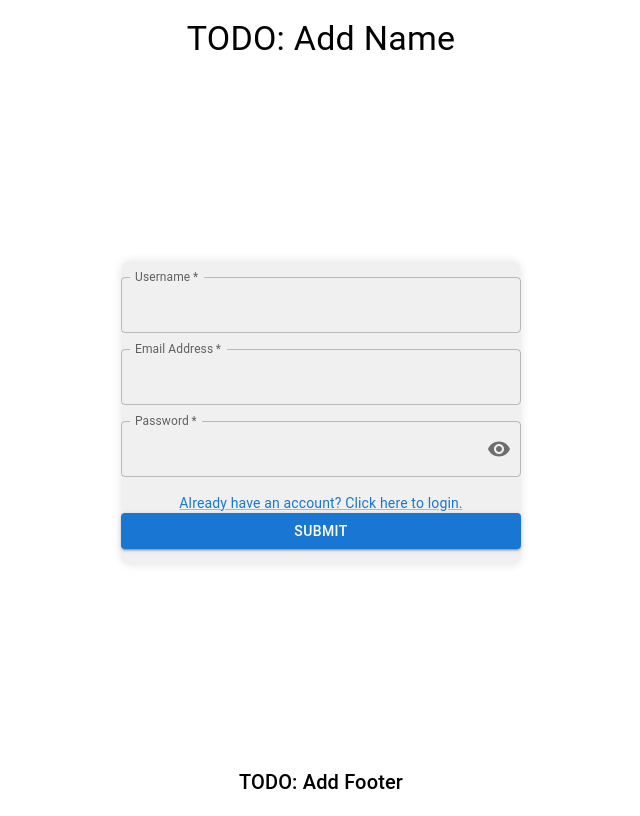
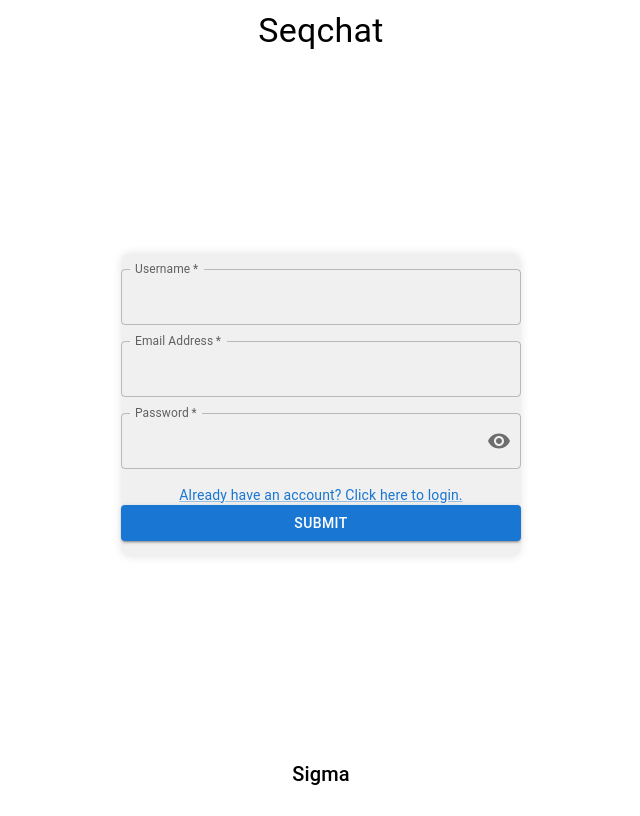
Before and after one commit to dvir2006/websecuredchat, a React (Create React App) app in the folder client/: page /register in a window 1280 px wide. Shown: the whole page, without its empty margins (319-959 px from the left). Built offline with nearby package versions, Linux system fonts and the light colour scheme.

Commit message:
gave basic design to login and register page

```diff
--- a/client/src/components/const/Footer.tsx
+++ b/client/src/components/const/Footer.tsx
@@ -16,7 +16,7 @@ const Footer: React.FC = () => {
           zIndex: 1000,
         }}
       >
-        <Typography variant="h6">TODO: Add Footer</Typography>
+        <Typography variant="h6">Sigma</Typography>
       </Box>
     </footer>
   );
--- a/client/src/components/const/Header.tsx
+++ b/client/src/components/const/Header.tsx
@@ -16,7 +16,7 @@ const Header: React.FC = () => {
           zIndex: 1000,
         }}
       >
-        <Typography variant="h4">TODO: Add Name</Typography>
+        <Typography variant="h4">Seqchat</Typography>
       </Box>
     </header>
   );
--- a/client/src/pages/LoginPage.tsx
+++ b/client/src/pages/LoginPage.tsx
@@ -8,14 +8,27 @@ import { styled } from "@mui/system";
 const LoginPageContainer = styled("div")({
   display: "flex",
   flexDirection: "column",
+  minHeight: "100vh",
+  position:"fixed",
+  top: 0,
+  left: 0,
+  right: 0,
+  bottom: 0,
+  justifyContent: "space-between",
+});
+
+const ContentContainer = styled("div")({
+  flex: 1,
+  display: "flex",
+  flexDirection: "column",
   justifyContent: "center",
   alignItems: "center",
-  minHeight: "100vh",
+  padding: "20px",
+  position: "relative",
 });
 
 const LoginContainer = styled("main")({
   width: 400,
-  padding: "20px",
   borderRadius: "10px",
   backgroundColor: "#f0f0f0",
   boxShadow: "0px 0px 10px rgba(0, 0, 0, 0.1)",
@@ -25,9 +38,11 @@ const LoginPage: React.FC<LoginProps> = () => {
   return (
     <LoginPageContainer>
       <Header />
-      <LoginContainer>
-        <Login />
-      </LoginContainer>
+      <ContentContainer>
+        <LoginContainer>
+          <Login />
+        </LoginContainer>
+      </ContentContainer>
       <Footer />
     </LoginPageContainer>
   );
--- a/client/src/pages/RegisterPage.tsx
+++ b/client/src/pages/RegisterPage.tsx
@@ -9,6 +9,12 @@ const RegisterPageContainer = styled("div")({
     display: "flex",
     flexDirection: "column",
     minHeight: "100vh",
+    position:"fixed",
+    top: 0,
+    left: 0,
+    right: 0,
+    bottom: 0,
+    justifyContent: "space-between",
 });
 
 const ContentContainer = styled("div")({
@@ -18,6 +24,7 @@ const ContentContainer = styled("div")({
     justifyContent: "center",
     alignItems: "center",
     padding: "20px",
+    position: "relative",
 });
 
 const RegisterContainer = styled("main")({
```
Lines whose indentation alone changed are shown as unchanged.
